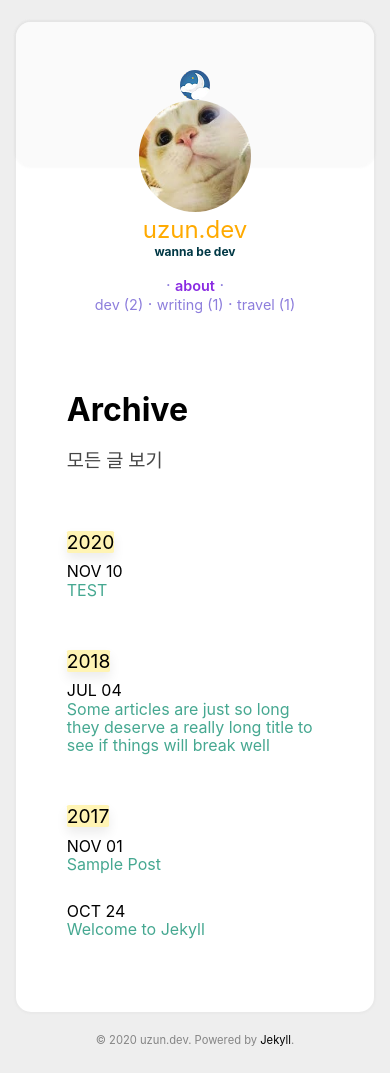
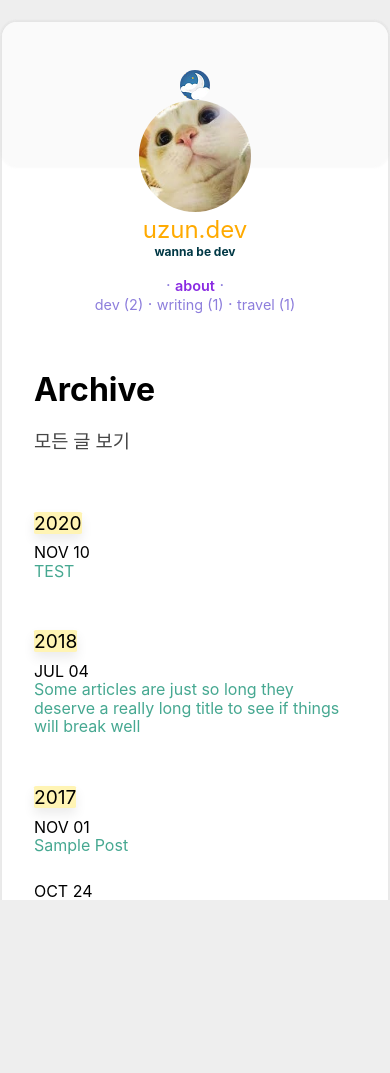
Before and after one commit to Kick-snare/Kick-snare.github.io, a Jekyll site: the page built from index.html, in a window 390 px wide. Built offline with Jekyll 4.4.1, drawn with Linux system fonts in a browser that asks for light colours; after the commit the page ends 900 px from its top, so only the background shows below that.

Commit message:
mobile reponse

```diff
--- a/assets/css/main.scss
+++ b/assets/css/main.scss
@@ -121,6 +121,7 @@ body {
     -webkit-font-smoothing: antialiased;
     -moz-osx-font-smoothing: grayscale;
     -webkit-text-size-adjust: 100%;
+    overflow-x: hidden;
 
     @include breakpoint(medium) {
         zoom: 1;
@@ -148,6 +149,7 @@ img {
     box-shadow: 0 0 2px 2px var(--shadow_color);
     padding-bottom: 2rem;
 
+
     @include breakpoint(medium) {
         margin-left: 2em;
         margin-right: 2em;
@@ -166,15 +168,19 @@ img {
     @include mobile-only {
         padding-top: 16rem;
         min-height: 75%;
-        max-width: 92%;
+        max-width: 99%;
     }
 }
 
 .main {
-    padding: 2rem;
+
 
     @include breakpoint(medium) {
         margin-left: 18rem;
+        padding: 2rem;
+    }
+    @include mobile-only {
+        padding: 0.8rem;
     }
 }
 
```
